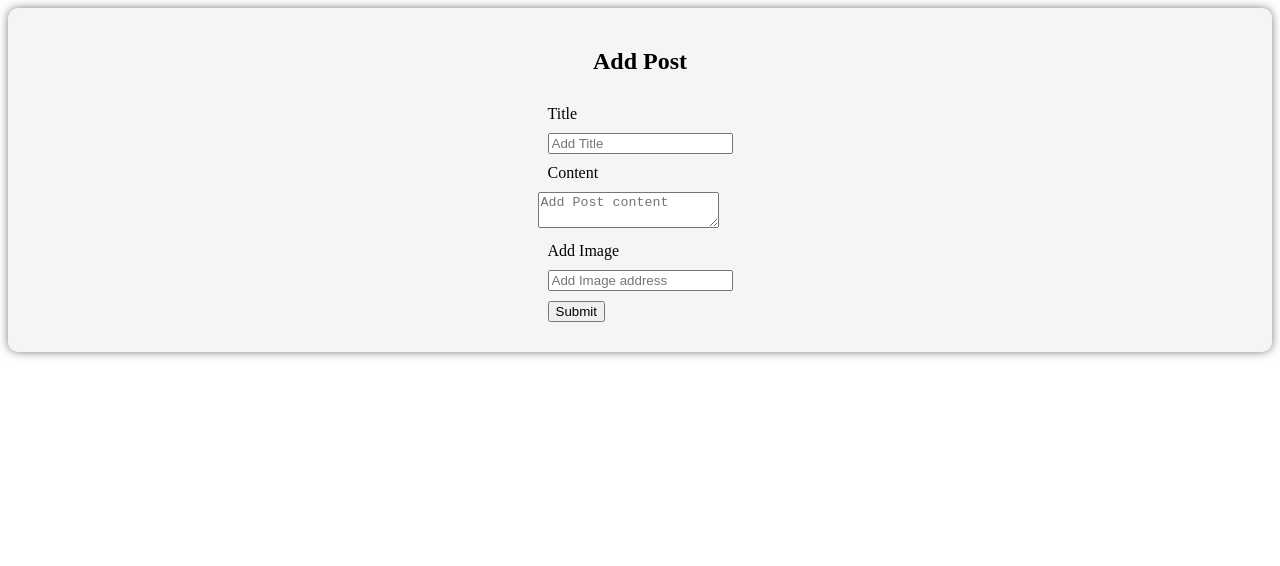
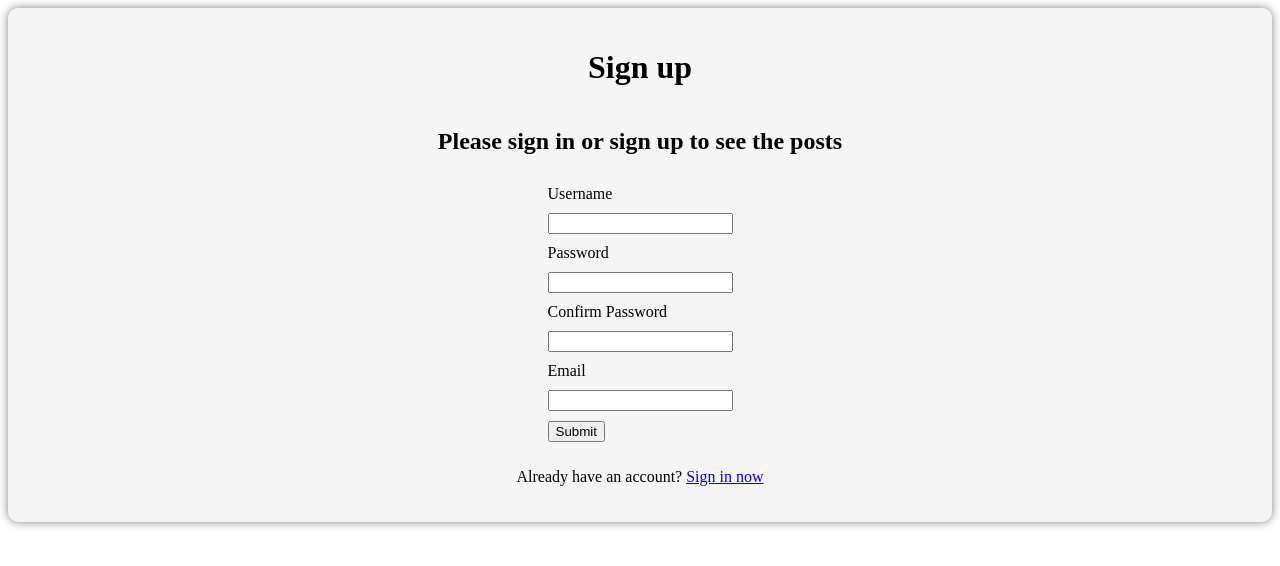
Before and after one commit to zaidalshibi/401-whiteboard-frontend, a React (Create React App) app: page /signup in a window 1280 px wide. Shown: the top 566 px of the page. Built offline with nearby package versions, Linux system fonts and the light colour scheme; no server answers.

Commit message:
created the user Auth system

```diff
--- a/package.json
+++ b/package.json
@@ -7,9 +7,12 @@
     "@testing-library/react": "^13.4.0",
     "@testing-library/user-event": "^13.5.0",
     "axios": "^0.27.2",
+    "base-64": "^1.0.0",
     "dotenv": "^16.0.2",
     "react": "^18.2.0",
     "react-dom": "^18.2.0",
+    "react-if": "^4.1.4",
+    "react-router-dom": "^6.4.0",
     "react-scripts": "5.0.1",
     "web-vitals": "^2.1.4"
   },
--- a/src/App.css
+++ b/src/App.css
@@ -11,7 +11,7 @@
     box-shadow: 0 0 10px rgba(0,0,0,0.5);
 }
 
-.add-comment-form , .post-class{
+.add-comment-form , .post-class, .signup, .signin{
     display: flex;
     flex-direction: column;
     align-items: center;
@@ -38,3 +38,12 @@ div label, input{
     justify-content: center;
     align-items: center;
 }
+
+.signout {
+    margin: 10px;
+    display: block;
+    justify-content: center;
+    align-items: center;
+    color: red;
+    background-color: black;
+}
--- a/src/App.js
+++ b/src/App.js
@@ -3,6 +3,7 @@ import Post from "./components/Post";
 import './App.css';
 import { useState } from "react";
 import React from 'react';
+
 
 function App() {
   const [rerender, setRerender] = useState(false);
@@ -11,8 +12,8 @@ function App() {
   };
   return (
     <div className="App">
-      <AddPostForm getData={handleRerender}/>
-      <Post rerender={rerender}/>
+        <AddPostForm getData={handleRerender}/>
+        <Post rerender={rerender}/>
     </div>
   );
 }
--- a/src/components/Add-post-form.js
+++ b/src/components/Add-post-form.js
@@ -41,6 +41,10 @@ function AddPostForm ( props ) {
                         <input type="submit" />
                     </div>
                 </form>
+                <button className="signout" onClick={() => {
+                    localStorage.clear();
+                    window.location.reload();
+                }}>Sign out</button>
             </div>
         </>
     );
--- a/src/components/Post.js
+++ b/src/components/Post.js
@@ -51,6 +51,10 @@ function Post ( props ) {
                             )}
                             <AddCommentForm postId={post.id} getData={getData} />
                         </div>
+                        <button className="signout" onClick={() => {
+                            localStorage.clear();
+                            window.location.reload();
+                        }}>Sign out</button>
                     </div>
                 );
             }
--- /dev/null
+++ b/src/components/Signin.js
@@ -0,0 +1,53 @@
+import axios from "axios";
+import base64 from "base-64";
+
+
+function Signin() {
+    const handleSubmit = async (e) => {
+        e.preventDefault();
+        const user = {
+            'username': e.target.username.value,
+            'password': e.target.password.value,
+        };
+        const encoded = base64.encode(`${user.username}:${user.password}`);
+        await axios.post(
+            `https://whiteboarding-zaid.herokuapp.com/signin`,
+            {},
+            {
+                headers: {
+                    'Authorization': `Basic ${encoded}`
+                }
+            }
+        ).then ( (res) => {
+            if (res.status === 200) {
+                localStorage.setItem('token', true);
+                window.location.href = '/posts';
+            }
+        } ).catch( (err) => {
+            alert('Invalid Login');
+        }
+        );
+    };
+    return (
+        <div className="signin">
+            <h1>Sign in</h1>
+            <h2>Please sign in or sign up to see the posts</h2>
+            <form onSubmit={handleSubmit}>
+                <div className="form-control">
+                    <label htmlFor="username">Username</label>
+                    <input type="text" name="username" id="username" />
+                </div>
+                <div className="form-control">
+                    <label htmlFor="password">Password</label>
+                    <input type="password" name="password" id="password" />
+                </div>
+                <div className="form-control">
+                    <input type="submit" />
+                </div>
+            </form>
+            <p>Don't have an account? <a href="/signup">Sign up now</a></p>
+        </div>
+    );
+}
+
+export default Signin;
--- /dev/null
+++ b/src/components/Signup.js
@@ -0,0 +1,59 @@
+import axios from "axios";
+
+
+function Signup() {
+    const handleSubmit = async (e) => {
+        e.preventDefault();
+        if (e.target.password.value !== e.target.confirmPassword.value) {
+            alert('Passwords do not match');
+            return;
+        } else {
+        const user = {
+            'username': e.target.username.value,
+            'password': e.target.password.value,
+            'email': e.target.email.value,
+        };
+        await axios.post(
+            `https://whiteboarding-zaid.herokuapp.com/signup`,
+            user
+        ).then( (res) => {
+            if (res.status === 200) {
+                localStorage.setItem('token', true);
+                window.location.href = '/posts';
+            }
+        }).catch( (err) => {
+            alert('Username or email already exists');
+        } );
+    };
+    };
+    return (
+        <div className="signup">
+            <h1>Sign up</h1>
+            <h2>Please sign in or sign up to see the posts</h2>
+            <form onSubmit={handleSubmit}>
+                <div className="form-control">
+                    <label htmlFor="username">Username</label>
+                    <input type="text" name="username" id="username" />
+                </div>
+                <div className="form-control">
+                    <label htmlFor="password">Password</label>
+                    <input type="text" name="password" id="password" />
+                </div>
+                <div className="form-control">
+                    <label htmlFor="confirmPassword">Confirm Password</label>
+                    <input type="text" name="confirmPassword" id="confirmPassword" />
+                </div>
+                <div className="form-control">
+                    <label htmlFor="email">Email</label>
+                    <input type="email" name="email" id="email" />
+                </div>
+                <div className="form-control">
+                    <input type="submit" />
+                </div>
+            </form>
+            <p>Already have an account? <a href="/signin">Sign in now</a></p>
+        </div>
+    );
+}
+
+export default Signup;
--- a/src/index.js
+++ b/src/index.js
@@ -2,12 +2,20 @@ import React from 'react';
 import ReactDOM from 'react-dom/client';
 import App from './App';
 import reportWebVitals from './reportWebVitals';
+import { BrowserRouter, Routes, Route } from 'react-router-dom';
+import Signup from './components/Signup';
+import Signin from './components/Signin';
 
-const root = ReactDOM.createRoot(document.getElementById('root'));
+const root = ReactDOM.createRoot( document.getElementById( 'root' ) );
 root.render(
-  <React.StrictMode>
-    <App />
-  </React.StrictMode>
+  <BrowserRouter>
+    <Routes>
+      <Route path="/" element={<Signin />} />
+      <Route exact path='/signin' element={<Signin />} />
+      <Route exact path='/signup' element={<Signup />} />
+      {localStorage.getItem('token') ? <Route exact path='/posts' element={<App />} /> : <Route exact path='/posts' element={<Signin />} />}
+    </Routes>
+  </BrowserRouter>
 );
 
 // If you want to start measuring performance in your app, pass a function
```
Also changed, not shown: 1 other file (tests, documents, lock files or other folders).
